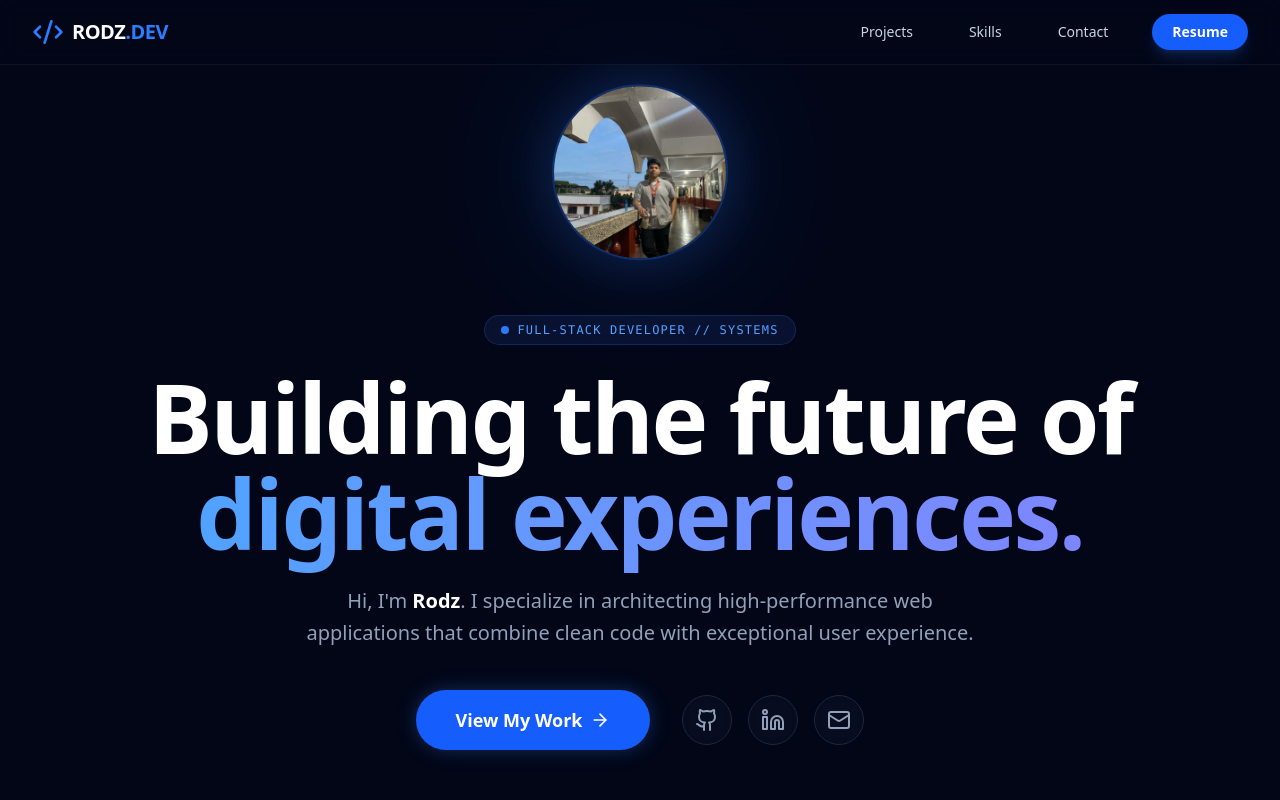
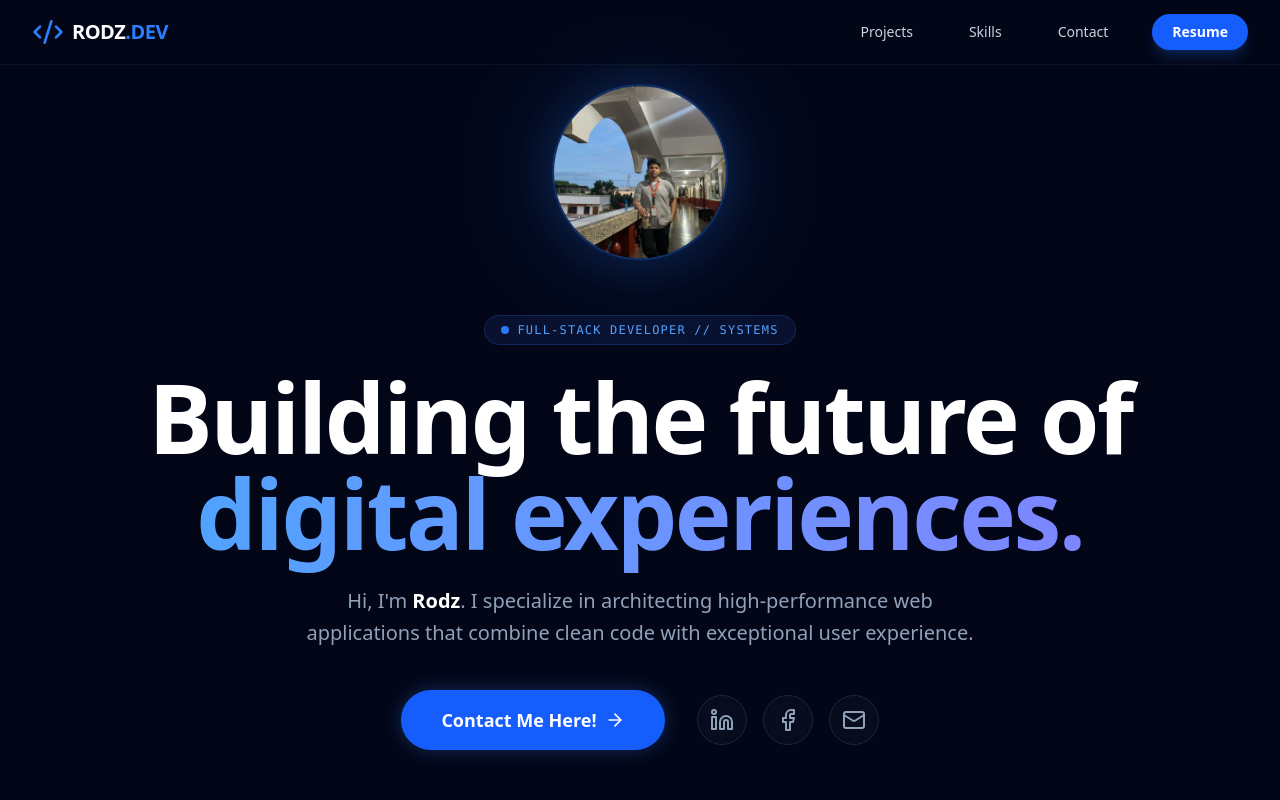
Before and after one commit to rodzpogi/portfolio-2026, a Next.js app: page / in a window 1280 px wide. Shown: the top 800 px of the page. Built offline with nearby package versions, Linux system fonts and the light colour scheme.

Commit message:
fix: navbar z-index and hardcoded social links for production

```diff
--- a/src/components/sections/Hero.tsx
+++ b/src/components/sections/Hero.tsx
@@ -1,11 +1,9 @@
 "use client";
 import React from "react";
 import { motion, Variants } from "framer-motion";
-import { ArrowRight, Github, Linkedin, Mail } from "lucide-react";
+import { ArrowRight, Facebook, Linkedin, Mail } from "lucide-react";
 import Image from "next/image";
 
-// 1. Moving the animation definition OUTSIDE the component
-// This makes it "static" so TypeScript sees it clearly.
 const fadeInUp: Variants = {
   hidden: { opacity: 0, y: 30 },
   visible: {
@@ -48,7 +46,7 @@ const Hero = () => {
             <div className="relative w-32 h-32 md:w-44 md:h-44 rounded-full border-2 border-blue-500/30 overflow-hidden shadow-[0_0_50px_rgba(59,130,246,0.2)]">
               <Image
                 src="/profile1.jpg"
-                alt="Rodz Professional Portrait"
+                alt="Rodz Rianzares Professional Portrait"
                 fill
                 className="object-cover"
                 priority
@@ -101,30 +99,36 @@ const Hero = () => {
                 href="#projects"
                 className="group flex items-center gap-2 bg-blue-600 hover:bg-blue-500 text-white px-10 py-4 rounded-full font-bold text-lg transition-all shadow-[0_0_20px_rgba(59,130,246,0.3)] hover:scale-105 active:scale-95"
               >
-                View My Work
+                Contact Me Here!
                 <ArrowRight className="w-5 h-5 group-hover:translate-x-1 transition-transform" />
               </a>
 
               <div className="flex items-center gap-4">
+                {/* LinkedIn */}
                 <a
-                  href="https://github.com/rodzpogi"
+                  href="https://www.linkedin.com/in/rodz-rianzares-9a60073b1/"
                   target="_blank"
                   rel="noopener noreferrer"
                   className="p-3 rounded-full border border-slate-800 bg-slate-900/40 text-slate-400 hover:text-blue-400 hover:border-blue-500/50 transition-all backdrop-blur-md hover:-translate-y-1"
+                  aria-label="LinkedIn"
                 >
-                  <Github size={24} />
+                  <Linkedin size={24} />
                 </a>
+                {/* Facebook */}
                 <a
-                  href="https://linkedin.com"
+                  href="https://www.facebook.com/profile.php?id=61585451699860"
                   target="_blank"
                   rel="noopener noreferrer"
                   className="p-3 rounded-full border border-slate-800 bg-slate-900/40 text-slate-400 hover:text-blue-400 hover:border-blue-500/50 transition-all backdrop-blur-md hover:-translate-y-1"
+                  aria-label="Facebook"
                 >
-                  <Linkedin size={24} />
+                  <Facebook size={24} />
                 </a>
+                {/* Gmail */}
                 <a
-                  href="mailto:yourname@email.com"
+                  href="mailto:rodzrianzares0@gmail.com"
                   className="p-3 rounded-full border border-slate-800 bg-slate-900/40 text-slate-400 hover:text-blue-400 hover:border-blue-500/50 transition-all backdrop-blur-md hover:-translate-y-1"
+                  aria-label="Email"
                 >
                   <Mail size={24} />
                 </a>
```
